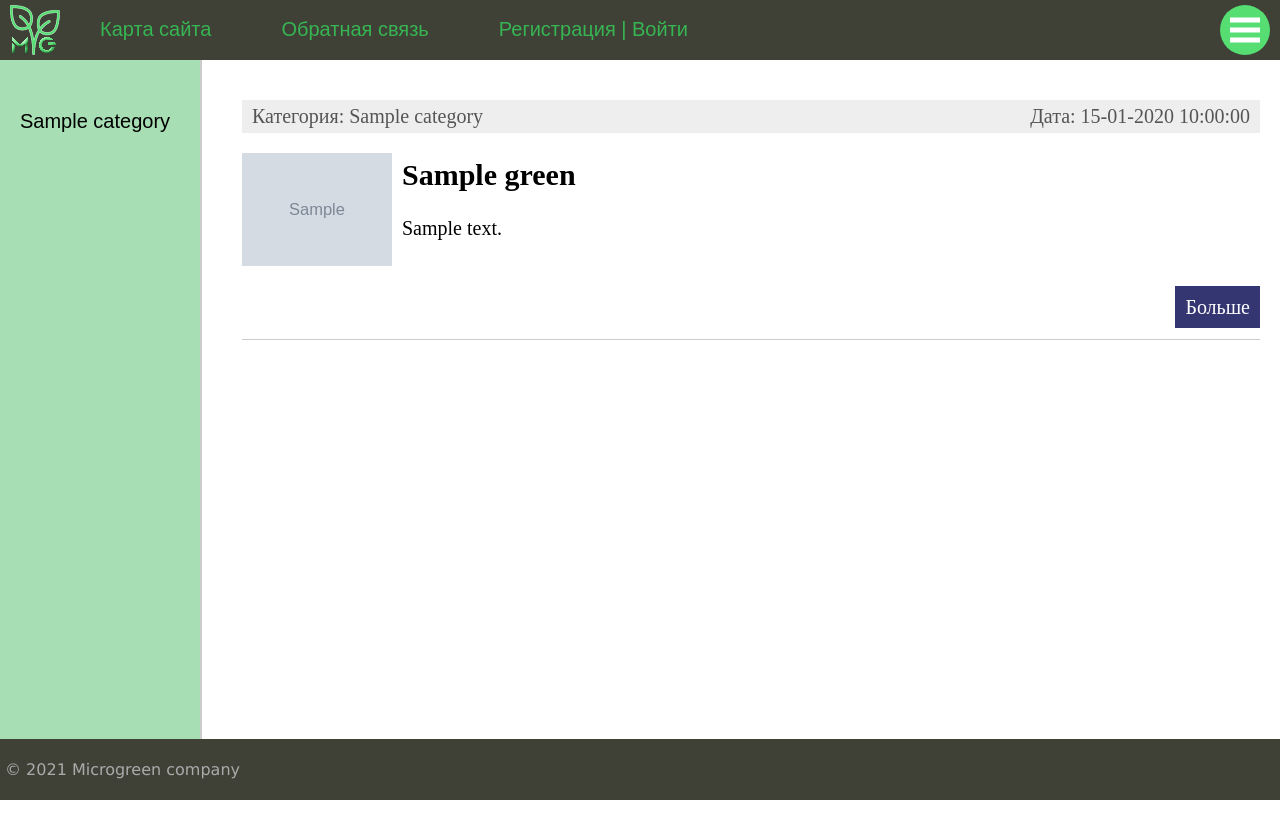
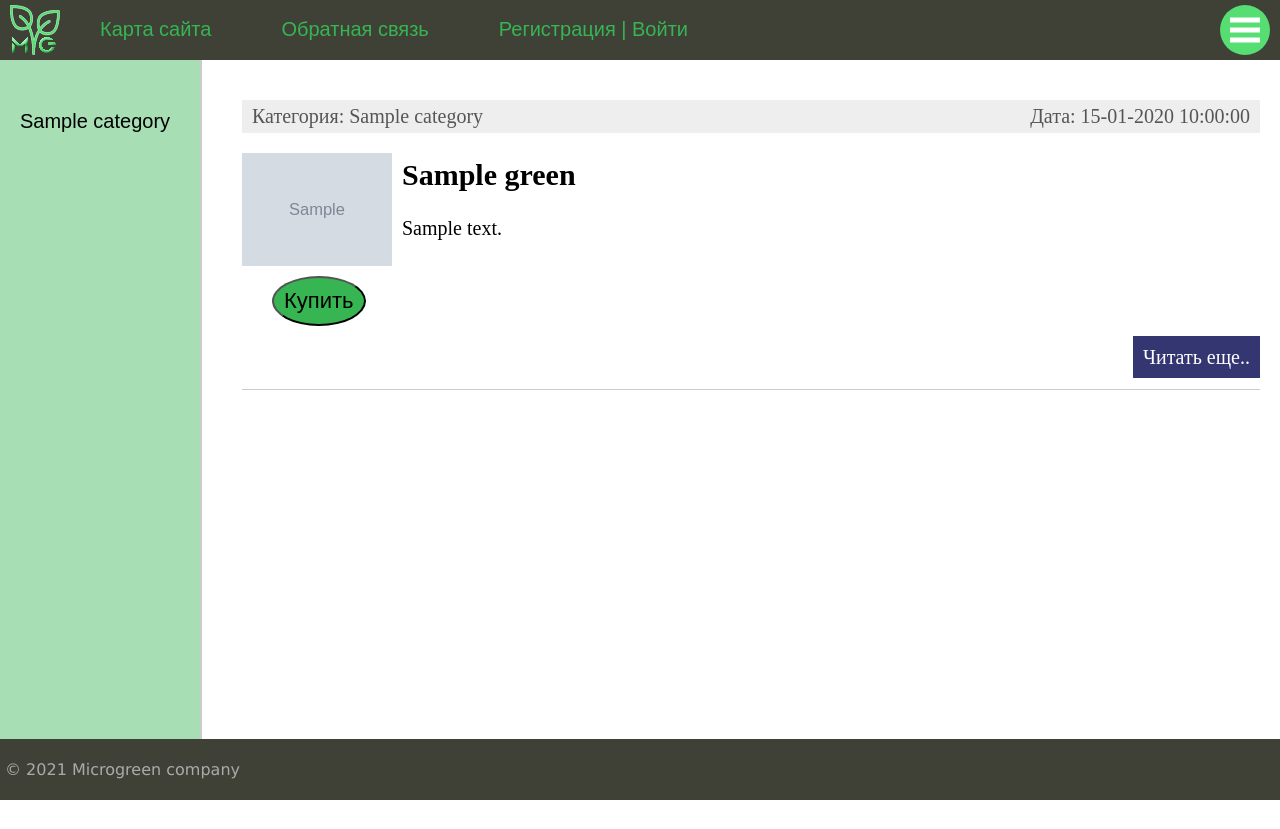
Before and after one commit to FireSwami/Microgreen, a Django app: page / in a window 1280 px wide. Run offline with Django 3.2, Linux system fonts and the light colour scheme; tables that the repository leaves empty hold one stand-in row (values such as "Sample post"); grey boxes marked "Sample" are stand-in pictures; some libraries are stand-ins or nearby versions.

Commit message:
кнопка купить

```diff
--- a/coolsite/green/static/green/css/styles.css
+++ b/coolsite/green/static/green/css/styles.css
@@ -437,6 +437,20 @@ ul.lang-list li a:hover {color: #fdc073;}
 	box-shadow: none;
 }
 
+.cart {
+    position: relative;
+    left: 30;
+    padding: 10px;
+	background-color: #36b552;
+	border-radius: 50%;
+	font-size: 22px;
+}
+
+.cart:hover{
+    color: #FFF
+
+}
+
 /* бургер */
 
 .burger-menu__button {
--- a/coolsite/green/templates/green/index.html
+++ b/coolsite/green/templates/green/index.html
@@ -17,7 +17,8 @@
 	{{p.content|safe|linebreaks|truncatewords:50}}
 	{% endautoescape %}
 			<div class="clear"></div>
-			<p class="link-read-post"><a href="{{ p.get_absolute_url }}">Больше</a></p>
+			<button class="cart">Купить</button>
+			<p class="link-read-post"><a href="{{ p.get_absolute_url }}">Читать еще..</a></p>
 			</li>
 	{% endfor %}
 </ul>
```
